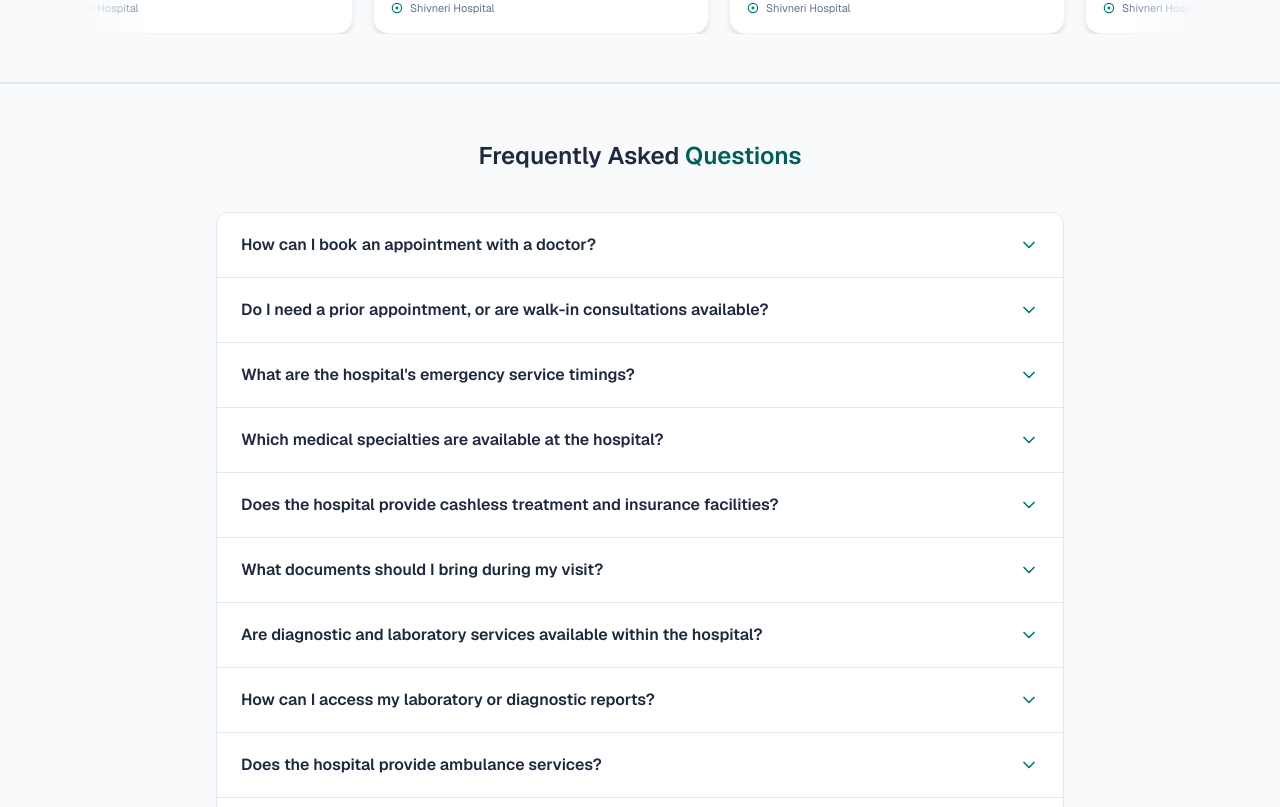
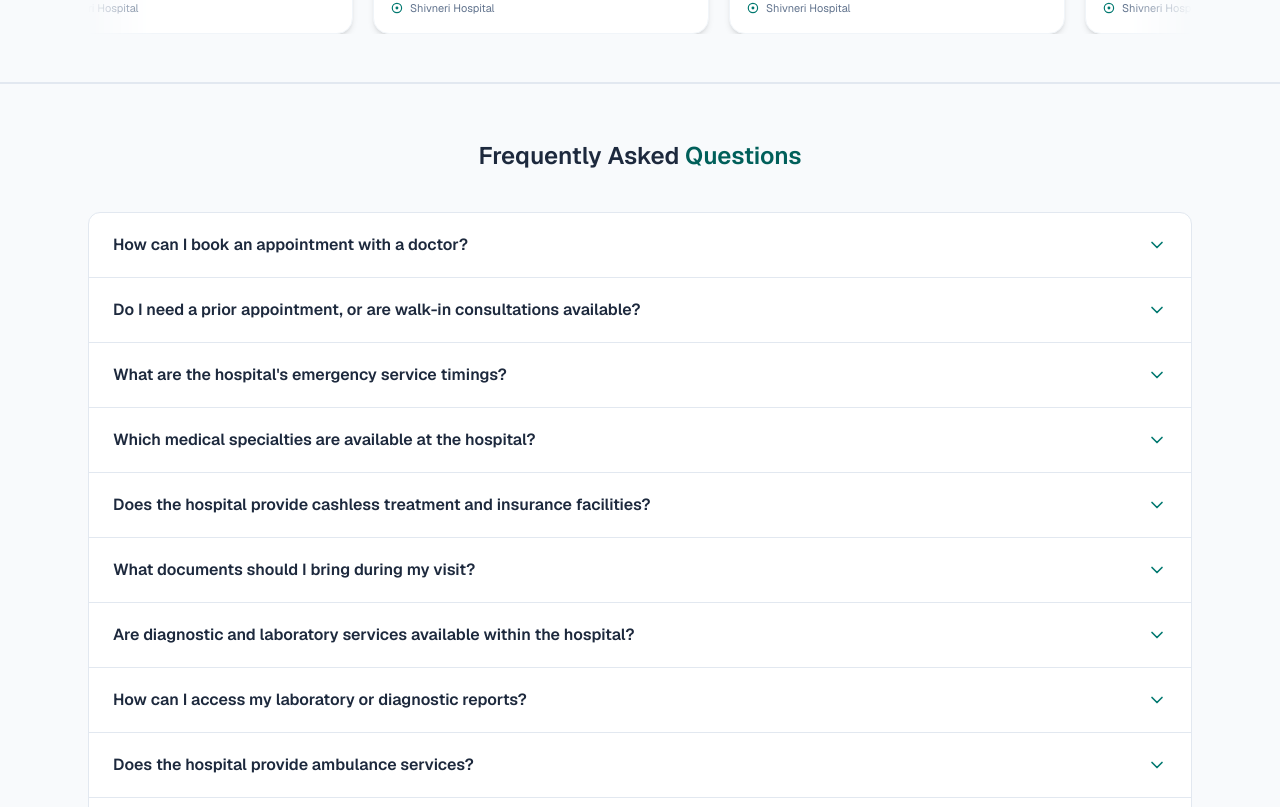
Before and after one commit to rp98nt/shivnerihospital, a Next.js app: page / in a window 1280 px wide. Shown: the part 2773-3580 px from the top of the page. Built offline with nearby package versions, Linux system fonts and the light colour scheme.

Commit message:
fix: widen FAQ section to match page container width

```diff
--- a/components/faq-section.tsx
+++ b/components/faq-section.tsx
@@ -102,7 +102,7 @@
 export function FaqSection() {
   return (
     <section className="border-t border-slate-200 bg-slate-50 py-10 sm:py-14">
-      <div className="mx-auto max-w-4xl px-4 sm:px-6">
+      <div className="mx-auto max-w-6xl px-4 sm:px-6">
         <h2 className="text-center text-xl font-semibold text-slate-800 sm:text-2xl">
           Frequently Asked <span className="text-teal-800">Questions</span>
         </h2>
```
